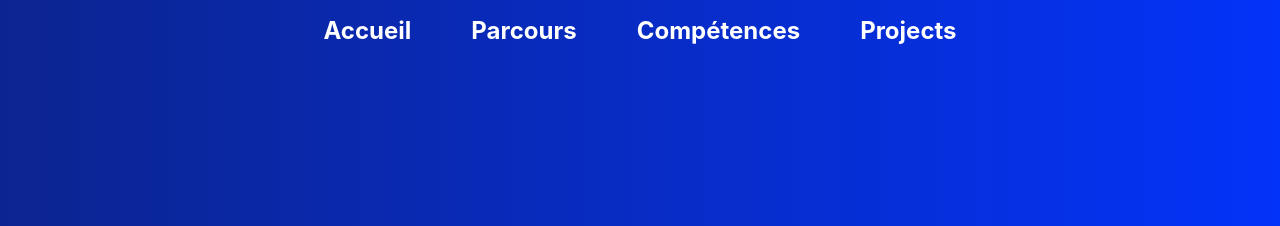
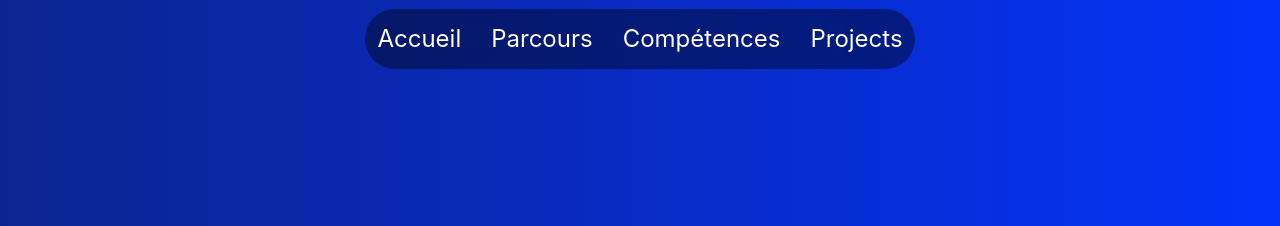
Before and after one commit to Orabis/portfolio, a website built with Vite: page index.html in a window 1280 px wide. Shown: the top 226 px of the page. Built offline with nearby package versions, Linux system fonts and the light colour scheme; files whose address does not match are found by name.

Commit message:
c'est fini?? (besoin de tout mettre le css au propre)

```diff
--- a/src/style.css
+++ b/src/style.css
@@ -119,20 +119,21 @@
 }
 
 .menu {
-    padding-top: 1%;
-    width: 100%;
+    max-width: 550px;
     position: fixed;
-    top: 0;
     left: 0;
+    right: 0;
     transition: transform 0.3s ease;
     z-index: 100;
     margin: 0 auto;
-    max-width: 100%;
+    background-color: rgba(0, 0, 0, .4);
+    border-radius: 100px;
+    backdrop-filter: blur(10px);
 
 }
 
 .menu.hidden {
-    transform: translateY(-100%);
+    transform: translateY(-150%);
 }
 
 
@@ -153,28 +154,39 @@
     display: flex;
     justify-content: center;
     text-align: center;
-    margin: 0;
     padding: 0;
+    margin-top: 12px;
+    margin-bottom: 12px;
     list-style-type: none;
+
 }
 
 .menu ul li {
-    display: inline-block;
     margin: 0 15px;
+    position: relative;
 }
 
-.menu ul li a {
-    font-weight: bold;
-    color: white;
-    text-decoration: none;
-    padding: 10px 15px;
-    transition: background-color 0.3s;
+.menu ul li a::after {
+    content: '';
+    position: absolute;
+    bottom: 0;
+    left: 50%;
+    width: 0;
+    height: 2px;
+    background-color: white;
+    transition: width 0.3s ease, left 0.3s ease;
+
 }
 
-.menu ul li a:hover {
-    text-decoration: underline;
-    text-decoration-thickness: 2px;
-    text-decoration-color: white;
+.menu ul li a:hover::after {
+    width: 100%;
+    left: 0;
+
+}
+
+.menu ul li a:active {
+    transform: translateY(2px);
+    box-shadow: 0 4px 6px rgba(0, 0, 0, 0.3);
 }
 
 .center {
```
